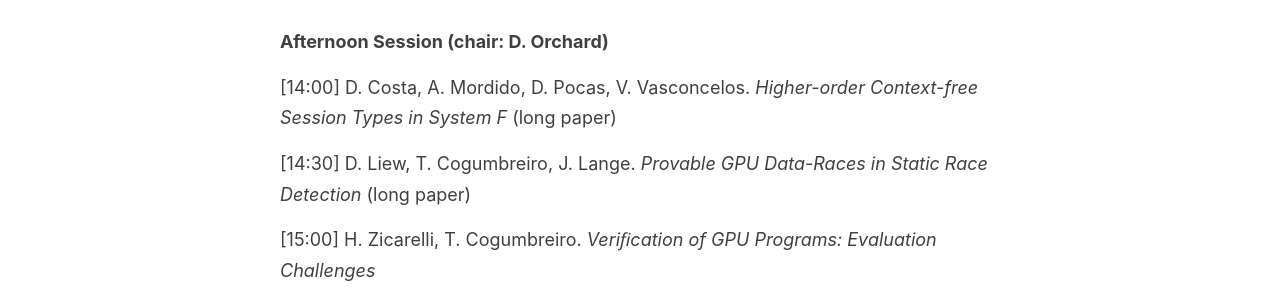
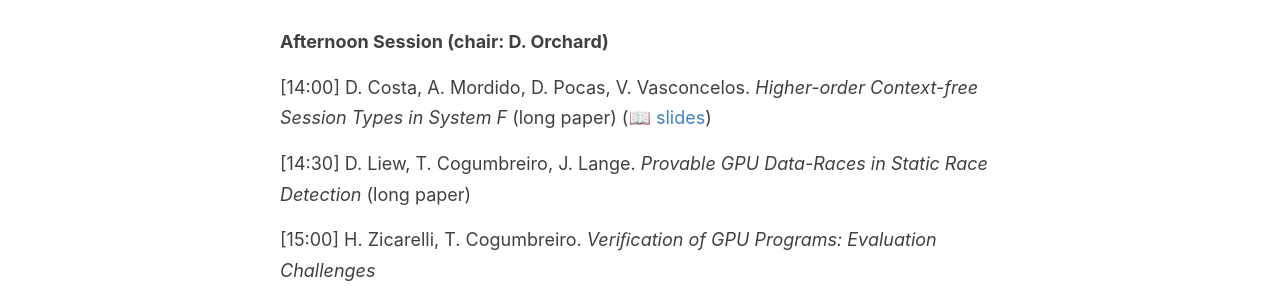
Before and after one commit to places-workshop/2022, a Jekyll site: the page built from _pages/programme.md, in a window 1280 px wide. Shown: the part 1192-1492 px from the top of the page. Built offline with Jekyll 4.4.1, drawn with Linux system fonts in a browser that asks for light colours.

Commit message:
Update programme.md

```diff
--- a/_pages/programme.md
+++ b/_pages/programme.md
@@ -82,7 +82,7 @@ on smart contract implementation.
 
 **Afternoon Session (chair: D. Orchard)**
 
-[14:00] D. Costa, A. Mordido, D. Pocas, V. Vasconcelos. _Higher-order Context-free Session Types in System F_ (long paper)
+[14:00] D. Costa, A. Mordido, D. Pocas, V. Vasconcelos. _Higher-order Context-free Session Types in System F_ (long paper) (📖 [slides](https://github.com/places-workshop/places-workshop.github.io/blob/presentation-2020/presentations/%20Higher-order%20context-free-session-types.pdf))
 
 [14:30] D. Liew, T. Cogumbreiro, J. Lange. _Provable GPU Data-Races in Static Race Detection_ (long paper)
 
```
